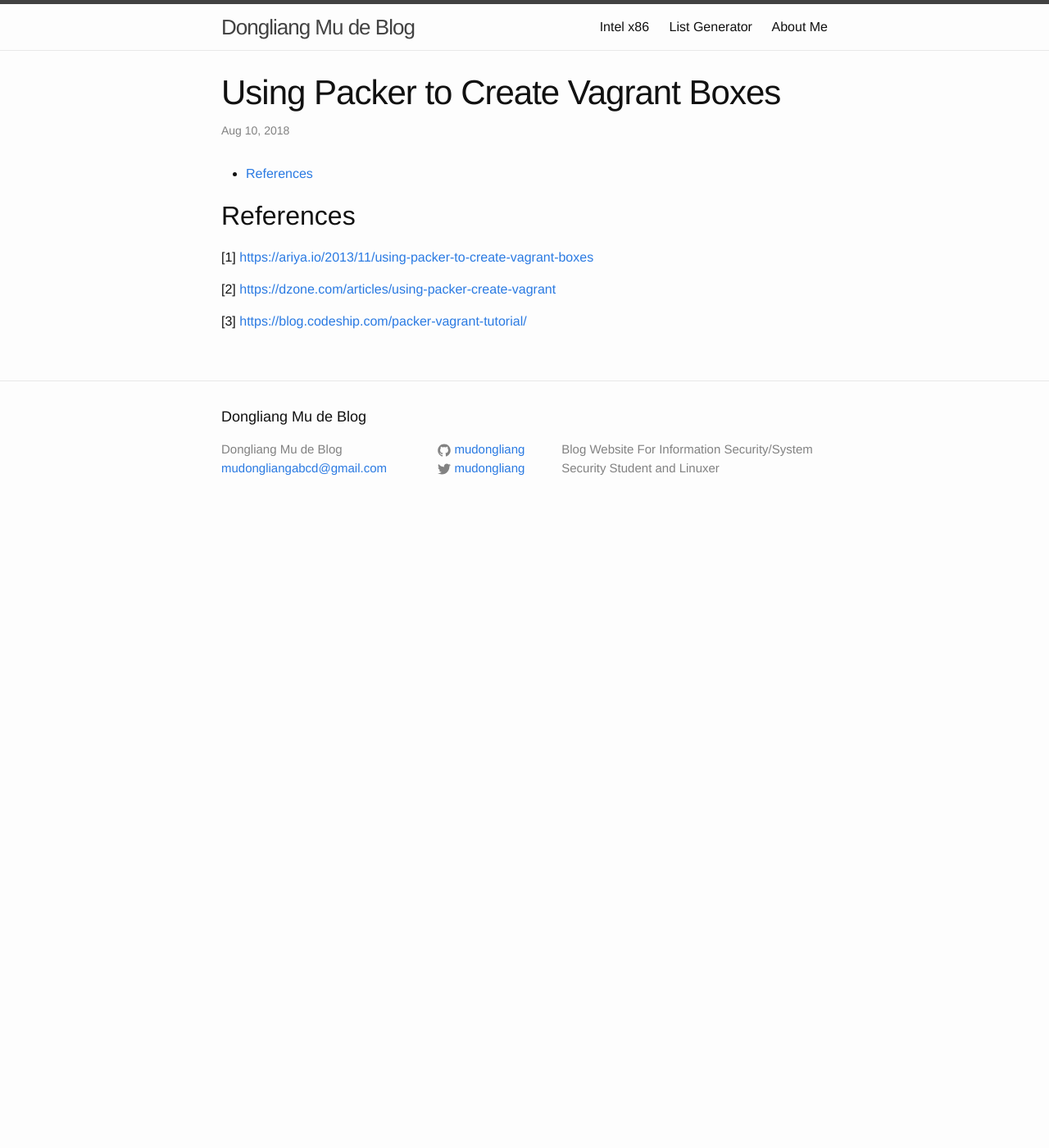
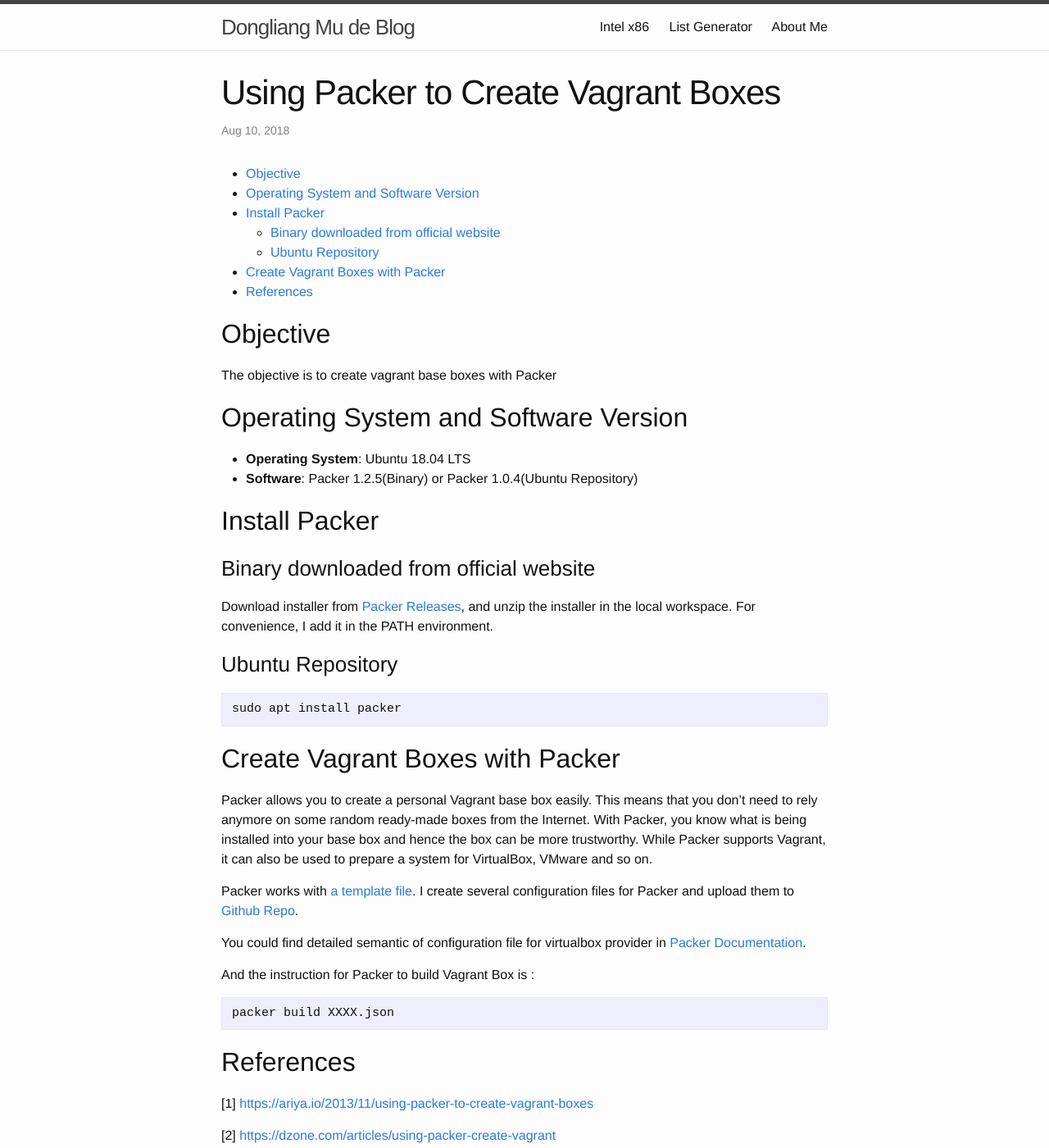
Before and after one commit to mudongliang/mudongliang.github.io, a Jekyll site: the page built from _posts/2018-08-10-using-packer-to-create-vagrant-boxes.md, in a window 1280 px wide and 1400 px high. Shown: the whole window at 82% size. Built offline with Jekyll 4.4.1, drawn with Linux system fonts in a browser that asks for light colours.

Commit message:
create vagrant boxes with packer

````diff
--- a/_posts/2018-08-10-using-packer-to-create-vagrant-boxes.md
+++ b/_posts/2018-08-10-using-packer-to-create-vagrant-boxes.md
@@ -9,6 +9,41 @@
 * TOC
 {:toc}
 
+## Objective
+
+The objective is to create vagrant base boxes with Packer
+
+## Operating System and Software Version
+
+- **Operating System**: Ubuntu 18.04 LTS
+- **Software**: Packer 1.2.5(Binary) or Packer 1.0.4(Ubuntu Repository)
+
+## Install Packer
+
+### Binary downloaded from official website
+
+Download installer from [Packer Releases](https://releases.hashicorp.com/packer/), and unzip the installer in the local workspace. For convenience, I add it in the PATH environment.
+
+### Ubuntu Repository
+
+```
+sudo apt install packer
+```
+
+## Create Vagrant Boxes with Packer
+
+Packer allows you to create a personal Vagrant base box easily. This means that you don’t need to rely anymore on some random ready-made boxes from the Internet. With Packer, you know what is being installed into your base box and hence the box can be more trustworthy. While Packer supports Vagrant, it can also be used to prepare a system for VirtualBox, VMware and so on.
+
+Packer works with [a template file](https://www.packer.io/docs/templates/index.html). I create several configuration files for Packer and upload them to [Github Repo](https://github.com/VulnReproduction/vagrant-images).
+
+You could find detailed semantic of configuration file for virtualbox provider in [Packer Documentation](https://www.packer.io/docs/builders/virtualbox-iso.html).
+
+And the instruction for Packer to build Vagrant Box is :
+
+```
+packer build XXXX.json
+```
+
 ## References
 
 [1] <https://ariya.io/2013/11/using-packer-to-create-vagrant-boxes>
````
